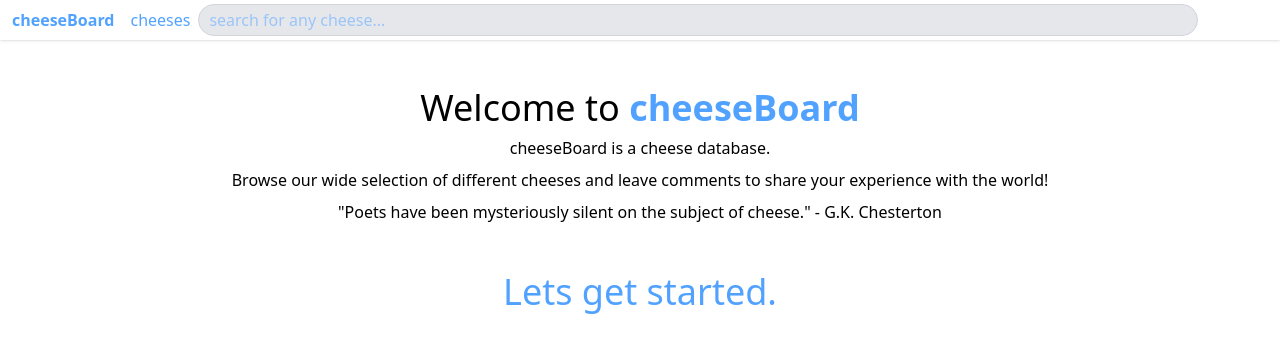
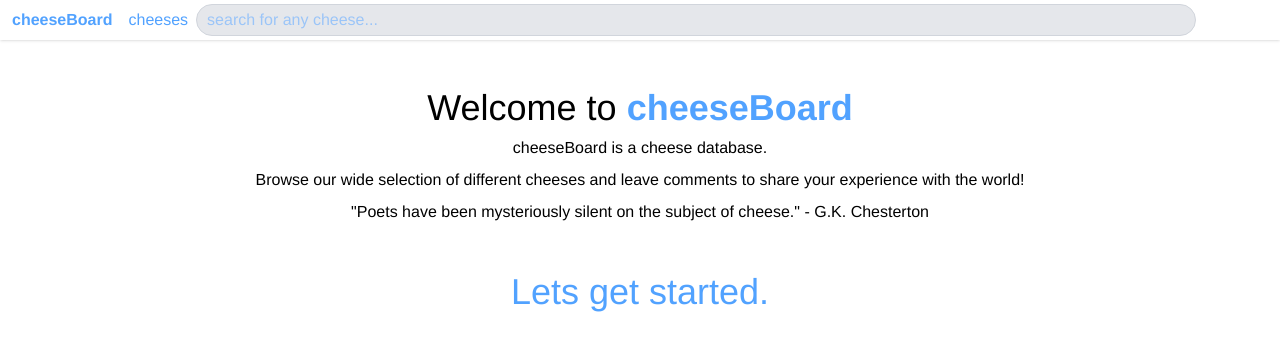
Before and after one commit to basha105/cheeseBoard, a React (Vite) app in the folder client/: page / in a window 1280 px wide. Shown: the top 352 px of the page. Built offline with nearby package versions, Linux system fonts and the light colour scheme.

Commit message:
changed font

```diff
--- a/client/index.html
+++ b/client/index.html
@@ -4,7 +4,10 @@
     <meta charset="UTF-8" />
     <meta name="viewport" content="width=device-width, initial-scale=1.0" />
     <title>cheeseBoard</title>
-  </head>
+    <link rel="preconnect" href="https://fonts.googleapis.com">
+<link rel="preconnect" href="https://fonts.gstatic.com" crossorigin>
+<link href="https://fonts.googleapis.com/css2?family=DM+Sans:ital,opsz,wght@0,9..40,100..1000;1,9..40,100..1000&family=Inter:ital,opsz,wght@0,14..32,100..900;1,14..32,100..900&family=Manrope:wght@200..800&family=Source+Sans+3:ital,wght@0,200..900;1,200..900&display=swap" rel="stylesheet">
+   </head>
   <body>
     <div id="root"></div>
     <script type="module" src="/src/main.jsx"></script>
--- a/client/package.json
+++ b/client/package.json
@@ -11,12 +11,12 @@
     "preview": "vite preview"
   },
   "dependencies": {
-    "@tailwindcss/vite": "^4.1.10",
+    "@tailwindcss/vite": "^4.1.11",
     "flag-icons": "^7.5.0",
     "react": "^19.1.0",
     "react-dom": "^19.1.0",
     "react-router-dom": "^7.6.2",
-    "tailwindcss": "^4.1.10"
+    "tailwindcss": "^4.1.11"
   },
   "devDependencies": {
     "@eslint/js": "^9.25.0",
--- a/client/src/index.css
+++ b/client/src/index.css
@@ -1,5 +1,7 @@
 @import "tailwindcss";
 
-@tailwind base;
-@tailwind components;
 @tailwind utilities;
+
+body {
+    font-family: 'Helvetica Neue';
+}
```
Also changed, not shown: 1 other file (tests, documents, lock files or other folders).
